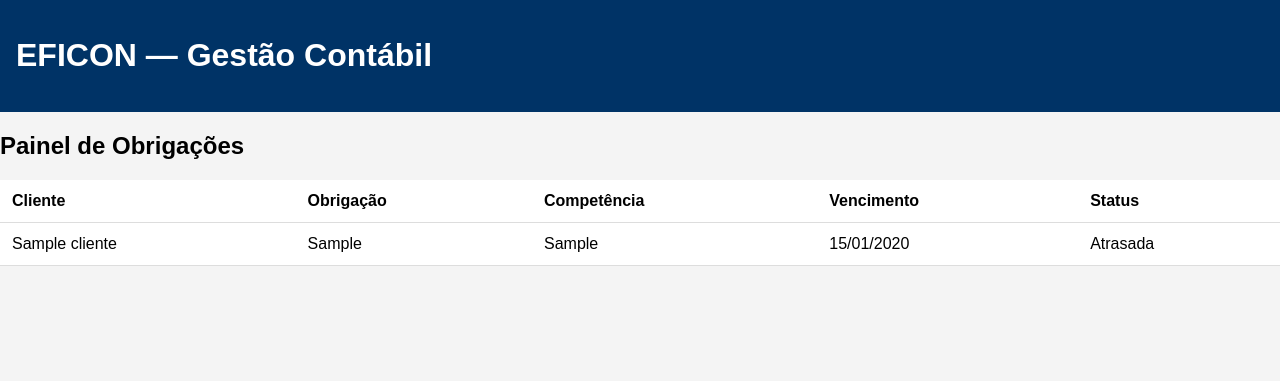
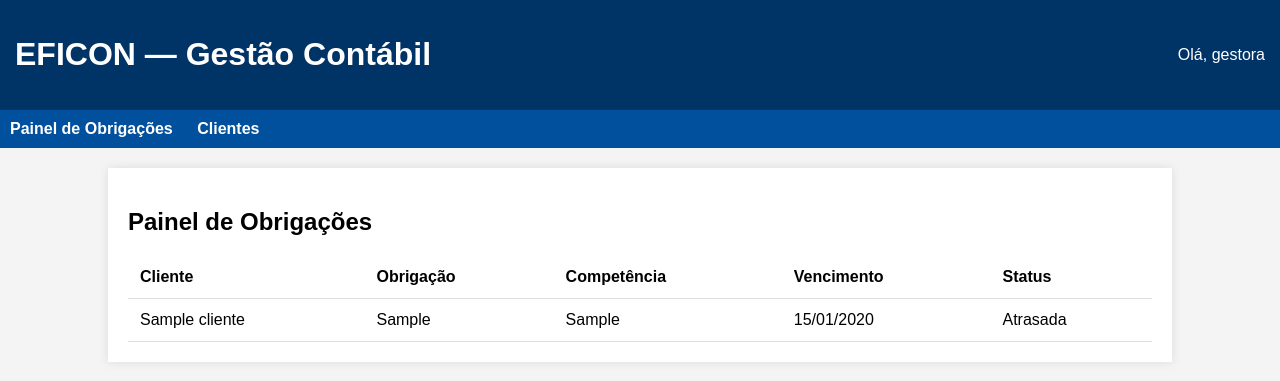
Before and after one commit to Jessica-Storgatto/eficon-mvp-contabil, a Flask app: page /painel in a window 1280 px wide. Shown: the top 381 px of the page. Run offline with Flask 3, Linux system fonts and the light colour scheme; tables that the repository leaves empty hold one stand-in row (values such as "Sample post").

Commit message:
style: adiciona menu de navegacao e estilos visuais no layout base

```diff
--- a/templates/base.html
+++ b/templates/base.html
@@ -4,13 +4,31 @@
     <meta charset="UTF-8">
     <title>EFICON — Gestão Contábil</title>
     <link rel="stylesheet" href="{{ url_for('static', filename='style.css') }}">
+    <style>
+        body { font-family: Arial, sans-serif; background: #f4f4f4; margin: 0; }
+        header { background: #003366; color: white; padding: 15px; display: flex; justify-content: space-between; align-items: center; }
+        nav { background: #00509e; padding: 10px; }
+        nav a { color: white; margin-right: 20px; text-decoration: none; font-weight: bold; }
+        nav a:hover { text-decoration: underline; }
+        .container { padding: 20px; background: white; margin: 20px auto; width: 80%; box-shadow: 0px 0px 10px rgba(0,0,0,0.1); }
+        table { width: 100%; border-collapse: collapse; margin-top: 15px; }
+        th, td { padding: 12px; border-bottom: 1px solid #ddd; text-align: left; }
+    </style>
 </head>
 <body>
     <header>
         <h1>EFICON — Gestão Contábil</h1>
+        <span>Olá, gestora</span>
     </header>
-    <main>
+
+    <!-- Aqui está o menu de navegação que faltava! -->
+    <nav>
+        <a href="/painel">Painel de Obrigações</a>
+        <a href="/clientes">Clientes</a>
+    </nav>
+
+    <div class="container">
         {% block conteudo %}{% endblock %}
-    </main>
+    </div>
 </body>
 </html>
```
